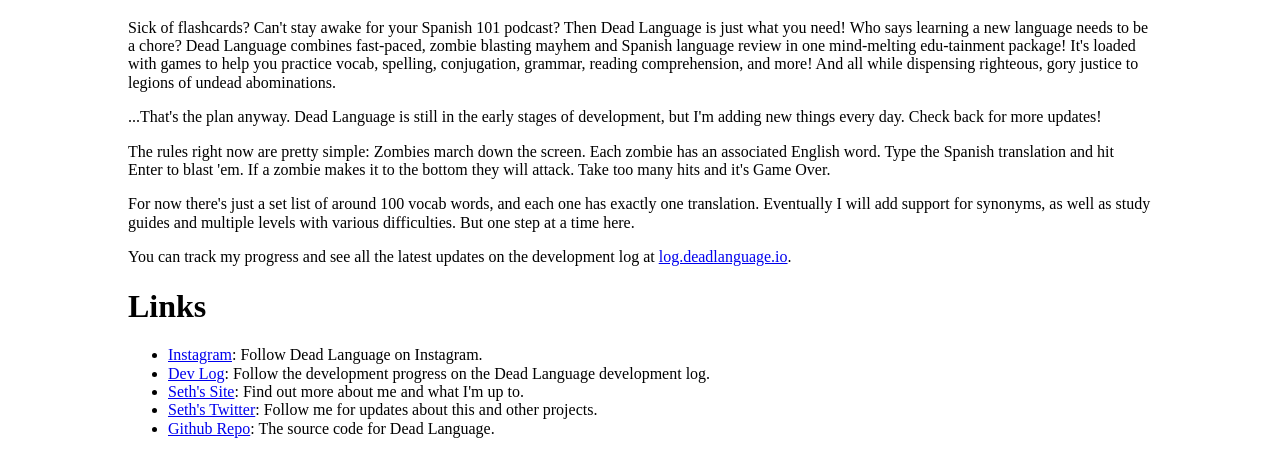
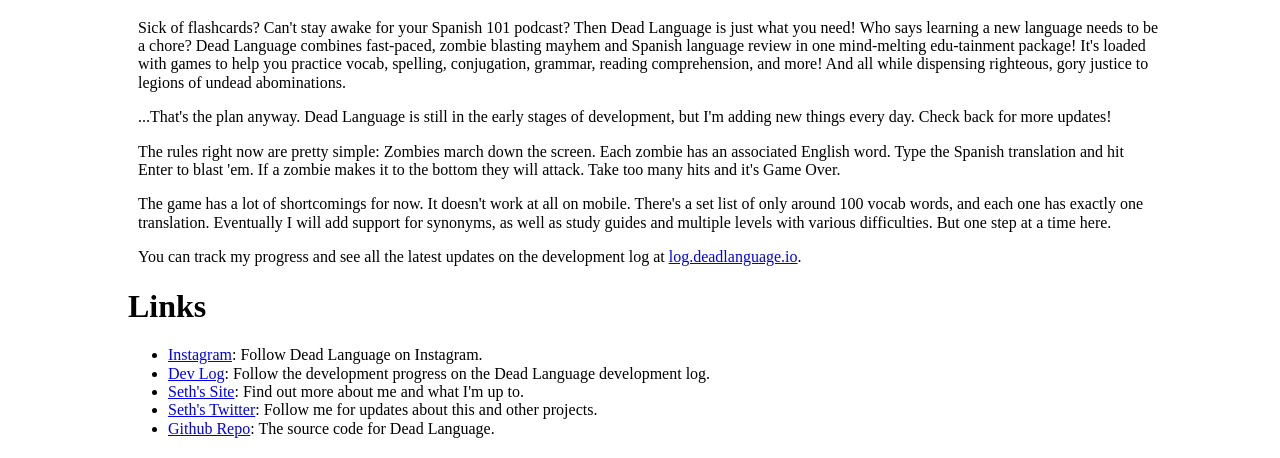
Before and after one commit to sethpuckett/dead-language, a website built with webpack: page index.html in a window 1280 px wide. Shown: the part 728-1186 px from the top of the page. Built offline with nearby package versions, Linux system fonts and the light colour scheme; files whose address does not match are found by name.

Commit message:
update website

```diff
--- a/css/main.css
+++ b/css/main.css
@@ -23,6 +23,12 @@
 
 header h1 {
   margin: 0;
+}
+
+p  {
+  width: 100%;
+  margin-left: 10px;
+  margin-right: 10px;
 }
 
 /******************************************
--- a/index.html
+++ b/index.html
@@ -33,7 +33,7 @@
         The rules right now are pretty simple: Zombies march down the screen. Each zombie has an associated English word. Type the Spanish translation and hit Enter to blast 'em. If a zombie makes it to the bottom they will attack. Take too many hits and it's Game Over.
       </p>
       <p>
-        For now there's just a set list of around 100 vocab words, and each one has exactly one translation. Eventually I will add support for synonyms, as well as study guides and multiple levels with various difficulties. But one step at a time here.
+        The game has a lot of shortcomings for now. It doesn't work at all on mobile. There's a set list of only around 100 vocab words, and each one has exactly one translation. Eventually I will add support for synonyms, as well as study guides and multiple levels with various difficulties. But one step at a time here.
       </p>
       <p>
         You can track my progress and see all the latest updates on the development log at <a href="https://www.log.deadlanguage.io">log.deadlanguage.io</a>.
```
